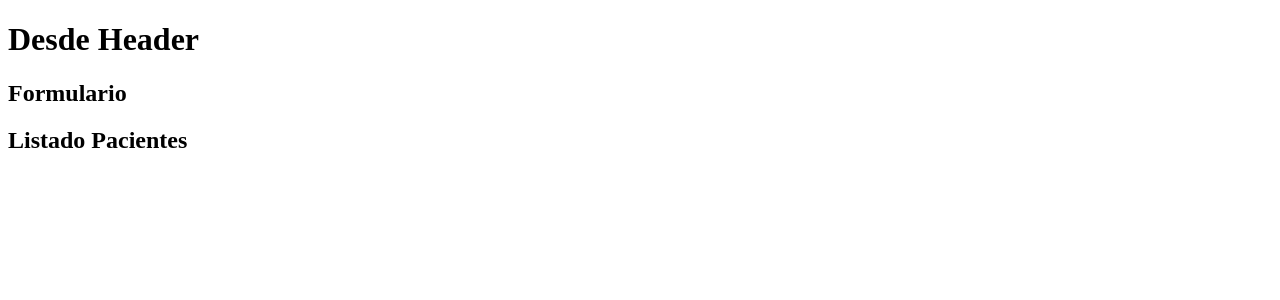
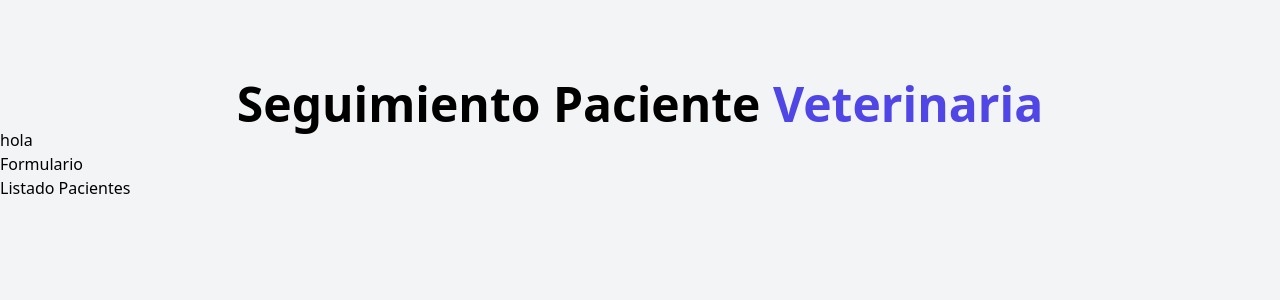
Before and after one commit to Misael-CG/citas-react, a React (Vite) app: page / in a window 1280 px wide. Shown: the top 300 px of the page. Built offline with nearby package versions, Linux system fonts and the light colour scheme.

Commit message:
tailwind added

```diff
--- a/index.html
+++ b/index.html
@@ -6,7 +6,7 @@
     <meta name="viewport" content="width=device-width, initial-scale=1.0" />
     <title>Citas React</title>
   </head>
-  <body>
+  <body class="bg-gray-100 h-screen">
     <div id="root"></div>
     <script type="module" src="/src/main.jsx"></script>
   </body>
--- a/package.json
+++ b/package.json
@@ -13,6 +13,9 @@
   },
   "devDependencies": {
     "@vitejs/plugin-react": "^1.0.7",
+    "autoprefixer": "^10.4.4",
+    "postcss": "^8.4.12",
+    "tailwindcss": "^3.0.23",
     "vite": "^2.9.0"
   }
 }
--- /dev/null
+++ b/postcss.config.js
@@ -0,0 +1,6 @@
+module.exports = {
+  plugins: {
+    tailwindcss: {},
+    autoprefixer: {},
+  },
+}
--- a/src/App.jsx
+++ b/src/App.jsx
@@ -4,11 +4,11 @@ import ListadoPacientes from "./componets/ListadoPacientes";
 
 function App() {
   return (
-    <>
+    <div className="container mx-auto mt-20">
       <Headers />
       <Formulario />
       <ListadoPacientes />
-    </>
+    </div>
   );
 }
 
--- a/src/componets/Headers.jsx
+++ b/src/componets/Headers.jsx
@@ -1,5 +1,13 @@
 function Headers() {
-  return <h1>Desde Header</h1>;
+  return (
+    <>
+      <h1 className="font-black text-5xl text-center md:w-2/3 mx-auto">
+        Seguimiento Paciente {""}
+        <span className="text-indigo-600">Veterinaria</span>
+      </h1>
+      <p>hola</p>
+    </>
+  );
 }
 
 export default Headers;
--- a/src/index.css
+++ b/src/index.css
@@ -0,0 +1,3 @@
+@import "tailwindcss/base";
+@import "tailwindcss/components";
+@import "tailwindcss/utilities";
--- /dev/null
+++ b/tailwind.config.js
@@ -0,0 +1,11 @@
+module.exports = {
+  media: false, //or 'media' or 'class'
+  content: ["./index.html", "./src/**/*.jsx"],
+  theme: {
+    extend: {},
+  },
+  variants: {
+    extend: {},
+  },
+  plugins: [],
+};
```
Also changed, not shown: 1 other file (tests, documents, lock files or other folders).
